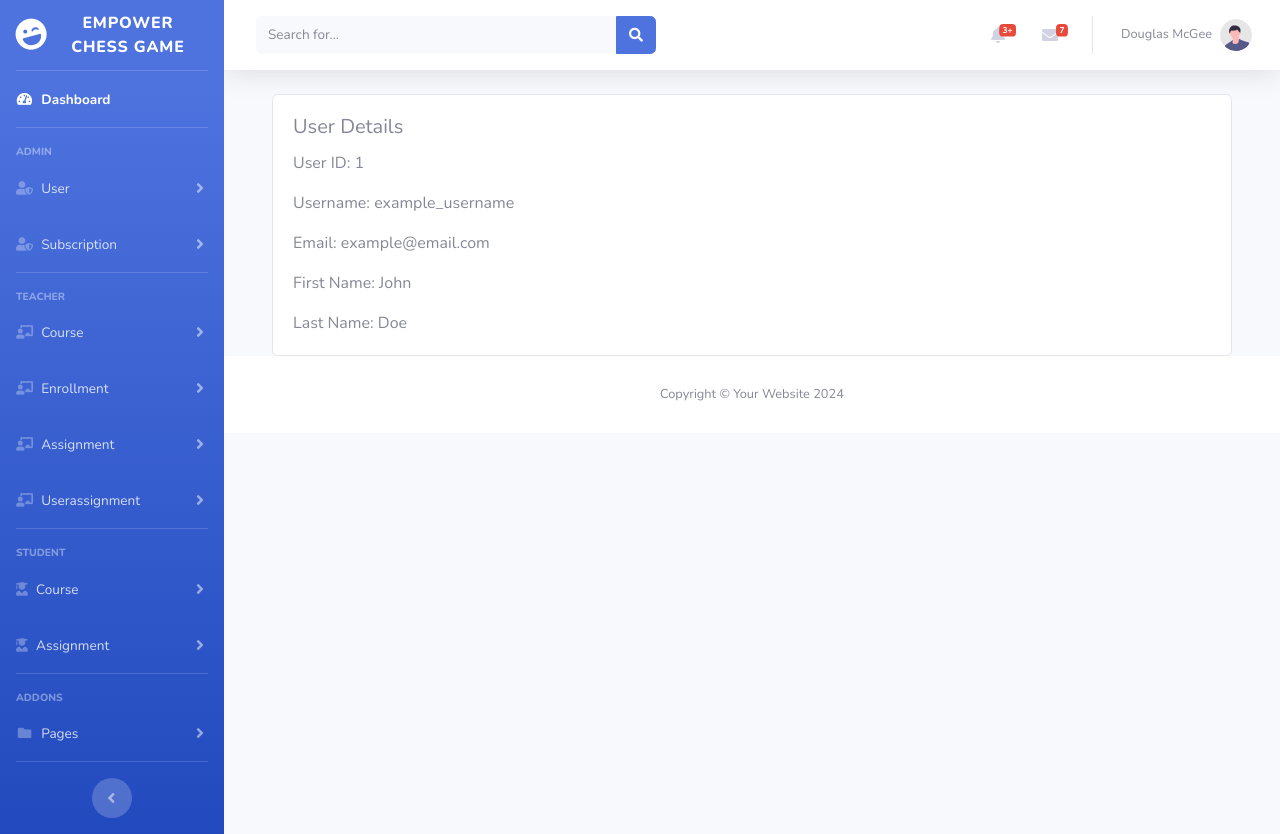
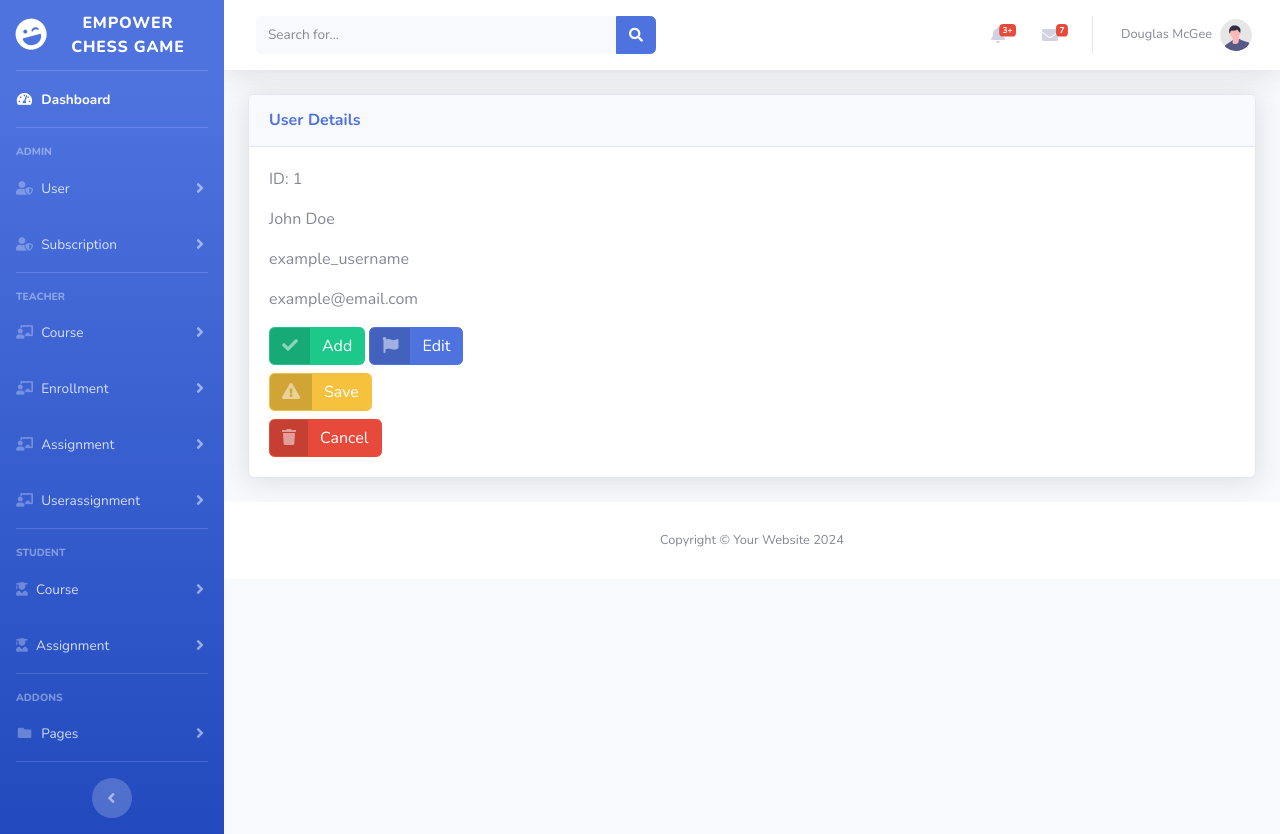
Before and after one commit to krishna-chandran/empower-chess-demo, a Django app: page /user/1/ in a window 1280 px wide. Run offline with Django 5.2, Linux system fonts and the light colour scheme; some libraries are stand-ins or nearby versions.

Commit message:
Card body added for 'view_user', Template html file modified

```diff
--- a/chessCoaching/classRoom/templates/view_user.html
+++ b/chessCoaching/classRoom/templates/view_user.html
@@ -1,16 +1,75 @@
 {% extends 'base.html' %}
 
 {% block content %}
-<div class="container">
-    <div class="card">
-        <div class="card-body">
-            <h5 class="card-title">User Details</h5>
-            <p class="card-text">User ID: {{ user_data.id }}</p>
-            <p class="card-text">Username: {{ user_data.username }}</p>
-            <p class="card-text">Email: {{ user_data.email }}</p>
-            <p class="card-text">First Name: {{ user_data.first_name }}</p>
-            <p class="card-text">Last Name: {{ user_data.last_name }}</p>
-        </div>
+
+<div class="card shadow mb-4">
+    <div class="card-header py-3">
+        <h6 class="m-0 font-weight-bold text-primary">User Details</h6>
+    </div>
+    <div class="card-body">
+        <p class="card-text">ID: {{ user_data.id }}</p>
+
+        <p class="card-text">{{ user_data.first_name }} {{ user_data.last_name }}</p>
+        <p class="card-text">{{ user_data.username }}</p>
+        <p class="card-text">{{ user_data.email }}</p>
+        <div class="my-2"></div>
+        <a href="#" class="btn btn-success btn-icon-split">
+            <span class="icon text-white-50">
+                <i class="fas fa-check"></i>
+            </span>
+            <span class="text">Add</span>
+        </a>
+        <a href="#" class="btn btn-primary btn-icon-split">
+            <span class="icon text-white-50">
+                <i class="fas fa-flag"></i>
+            </span>
+            <span class="text">Edit</span>
+        </a>
+
+        <div class="my-2"></div>
+        <a href="#" class="btn btn-warning btn-icon-split">
+            <span class="icon text-white-50">
+                <i class="fas fa-exclamation-triangle"></i>
+            </span>
+            <span class="text">Save</span>
+        </a>
+       <div class="my-2"></div>
+        <a href="#" class="btn btn-danger btn-icon-split">
+            <span class="icon text-white-50">
+                <i class="fas fa-trash"></i>
+            </span>
+            <span class="text">Cancel</span>
+        </a>
+         <!--
+        <div class="my-2"></div>
+        <a href="#" class="btn btn-secondary btn-icon-split">
+            <span class="icon text-white-50">
+                <i class="fas fa-arrow-right"></i>
+            </span>
+            <span class="text">Split Button Secondary</span>
+        </a>
+        <div class="my-2"></div>
+        <a href="#" class="btn btn-light btn-icon-split">
+            <span class="icon text-gray-600">
+                <i class="fas fa-arrow-right"></i>
+            </span>
+            <span class="text">Split Button Light</span>
+        </a>
+        <div class="mb-4"></div>
+        <p>Also works with small and large button classes!</p>
+        <a href="#" class="btn btn-primary btn-icon-split btn-sm">
+            <span class="icon text-white-50">
+                <i class="fas fa-flag"></i>
+            </span>
+            <span class="text">Split Button Small</span>
+        </a>
+        <div class="my-2"></div>
+        <a href="#" class="btn btn-primary btn-icon-split btn-lg">
+            <span class="icon text-white-50">
+                <i class="fas fa-flag"></i>
+            </span>
+            <span class="text">Split Button Large</span>
+        </a> -->
     </div>
 </div>
 {% endblock %}
```
